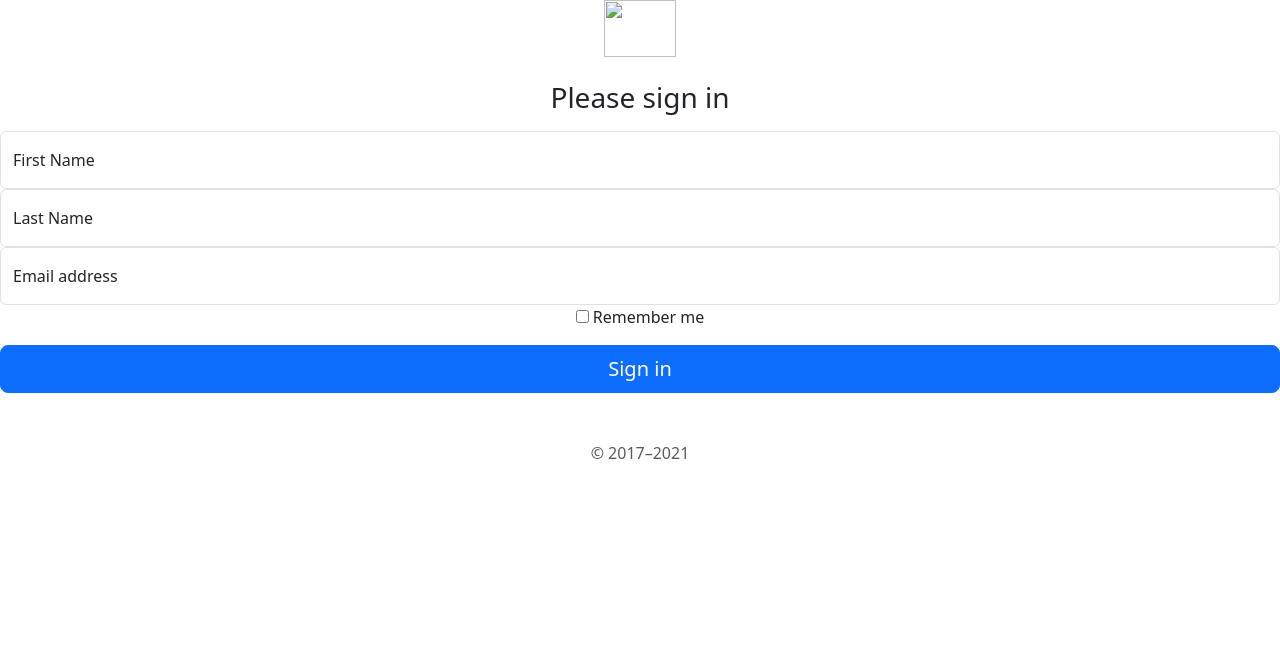
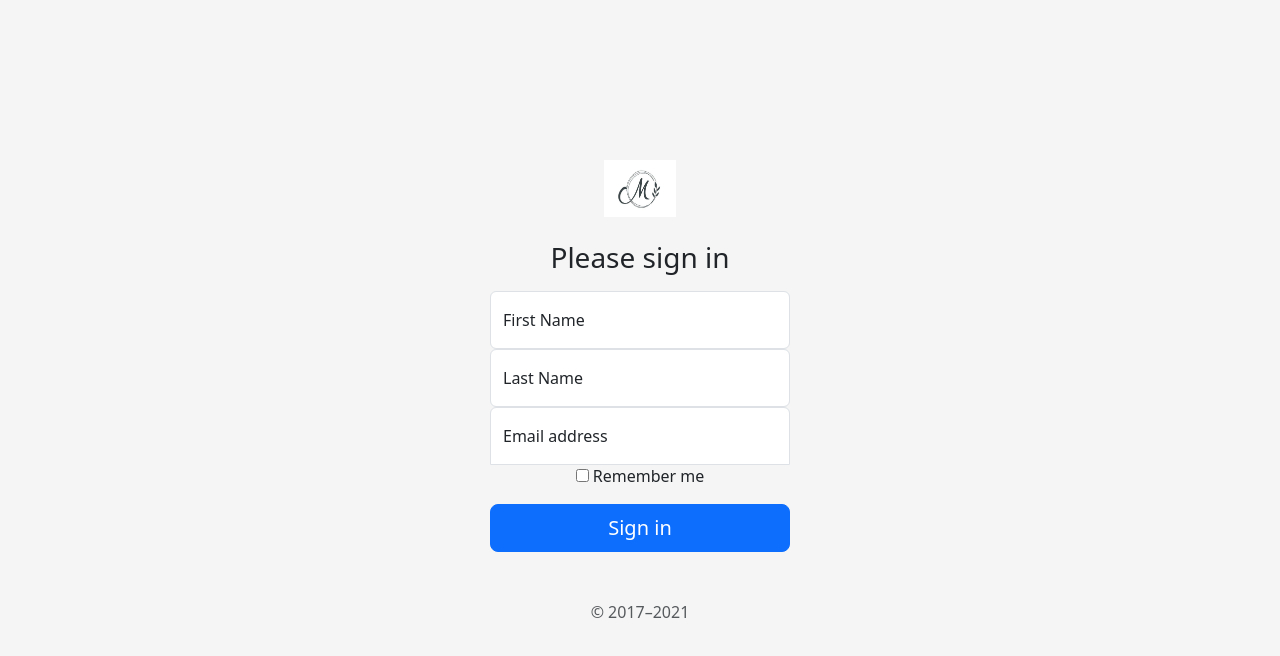
Before and after one commit to MTAR1786/my-first-app, a website: page signuo.html in a window 1280 px wide. Drawn offline with nearby package versions, Linux system fonts and the light colour scheme; the site is published under a folder, as on GitHub Pages, so addresses that start at the root find nothing.

Commit message:
Update signuo.html

```diff
--- a/signuo.html
+++ b/signuo.html
@@ -32,13 +32,13 @@
 
 
     <!-- Custom styles for this template -->
-    <link href="/style.css" rel="stylesheet">
+    <link href="css/style.css" rel="stylesheet">
   </head>
   <body class="text-center">
 
 <main class="form-signin">
   <form action="/" method="post">
-    <img class="mb-4" src="/0a9a914270def4f8c41d5fc99e48e3f2.jpg" alt="" width="72" height="57">
+    <img class="mb-4" src="image/0a9a914270def4f8c41d5fc99e48e3f2.jpg" alt="" width="72" height="57">
     <h1 class="h3 mb-3 fw-normal">Please sign in</h1>
 
     <div class="form-floating">
```
